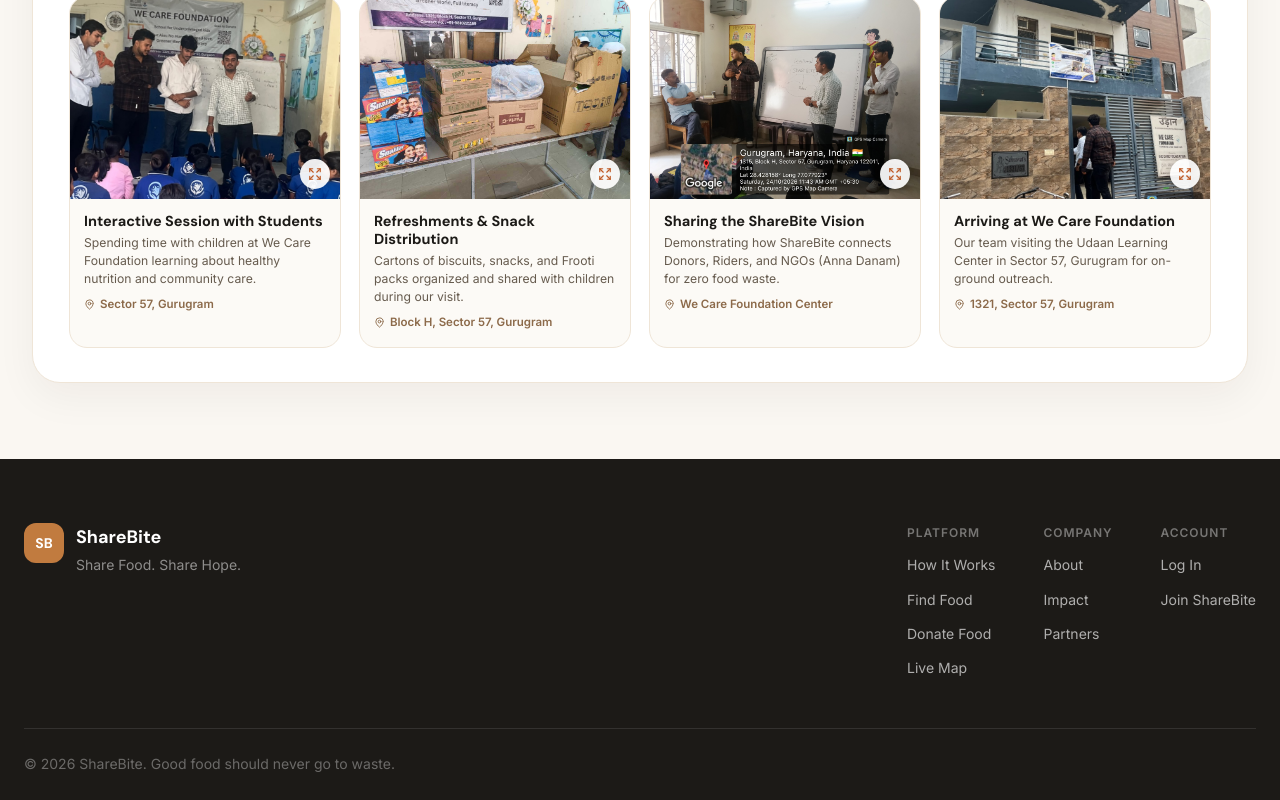
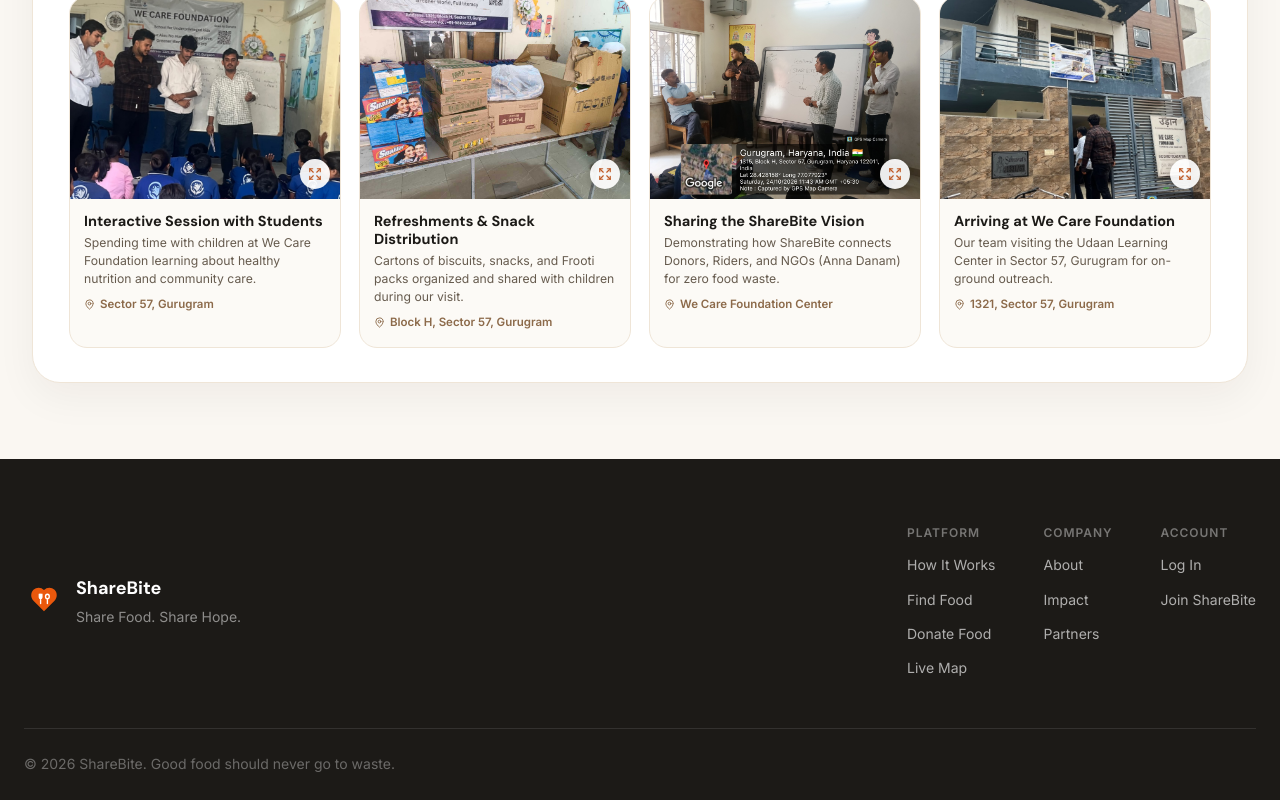
Before and after one commit to anubhavt675-gif/SHAREBITE-, a React (Vite) app: page / in a window 1280 px wide. Shown: the part 2261-3061 px from the top of the page. Built offline with nearby package versions, Linux system fonts and the light colour scheme; no server answers; the database is empty.

Commit message:
fix(ui): replace footer text badge with official ShareBite heart logo

```diff
--- a/src/components/layout/Footer.module.css
+++ b/src/components/layout/Footer.module.css
@@ -16,24 +16,20 @@
 
 .brand {
   display: flex;
-  align-items: flex-start;
+  align-items: center;
   gap: var(--space-3);
   flex: 1;
   min-width: 200px;
+  text-decoration: none;
+  color: inherit;
 }
 
 .brandMark {
   width: 40px;
   height: 40px;
-  background: var(--color-primary);
-  border-radius: var(--radius-lg);
   display: flex;
   align-items: center;
   justify-content: center;
-  color: white;
-  font-family: var(--font-heading);
-  font-weight: var(--font-bold);
-  font-size: var(--text-sm);
   flex-shrink: 0;
 }
 
--- a/src/components/layout/Footer.tsx
+++ b/src/components/layout/Footer.tsx
@@ -1,17 +1,44 @@
 import { Link } from 'react-router-dom';
 import styles from './Footer.module.css';
+
+export function ShareBiteLogoIcon({ size = 34 }: { size?: number }) {
+  return (
+    <svg width={size} height={size} viewBox="0 0 40 40" fill="none" xmlns="http://www.w3.org/2000/svg">
+      {/* Heart shaped background with warm orange gradient */}
+      <path
+        d="M20 7.2C16.8 3.5 11.2 3.3 7.6 6.9C4.1 10.4 4.1 16.1 7.6 19.7L20 32.2L32.4 19.7C35.9 16.1 35.9 10.4 32.4 6.9C28.8 3.3 23.2 3.5 20 7.2Z"
+        fill="#EA580C"
+      />
+      {/* White fork & spoon / leaf inner cut */}
+      <path
+        d="M16 12V18M14.5 12V15.5C14.5 16.3 15.2 17 16 17C16.8 17 17.5 16.3 17.5 15.5V12M16 18V23"
+        stroke="#FFFFFF"
+        strokeWidth="1.6"
+        strokeLinecap="round"
+      />
+      <path
+        d="M24 12C22.6 12 21.8 13.2 21.8 14.8C21.8 16.4 22.6 17.4 24 17.4V23M24 12C25.4 12 26.2 13.2 26.2 14.8C26.2 16.4 25.4 17.4 24 17.4"
+        stroke="#FFFFFF"
+        strokeWidth="1.6"
+        strokeLinecap="round"
+      />
+    </svg>
+  );
+}
 
 export default function Footer() {
   return (
     <footer className={styles.footer}>
       <div className={styles.footerInner}>
-        <div className={styles.brand}>
-          <div className={styles.brandMark}>SB</div>
+        <Link to="/" className={styles.brand} aria-label="ShareBite Home">
+          <div className={styles.brandMark}>
+            <ShareBiteLogoIcon size={34} />
+          </div>
           <div>
             <p className={styles.brandName}>ShareBite</p>
             <p className={styles.brandTagline}>Share Food. Share Hope.</p>
           </div>
-        </div>
+        </Link>
 
         <div className={styles.links}>
           <div className={styles.linkGroup}>
```
